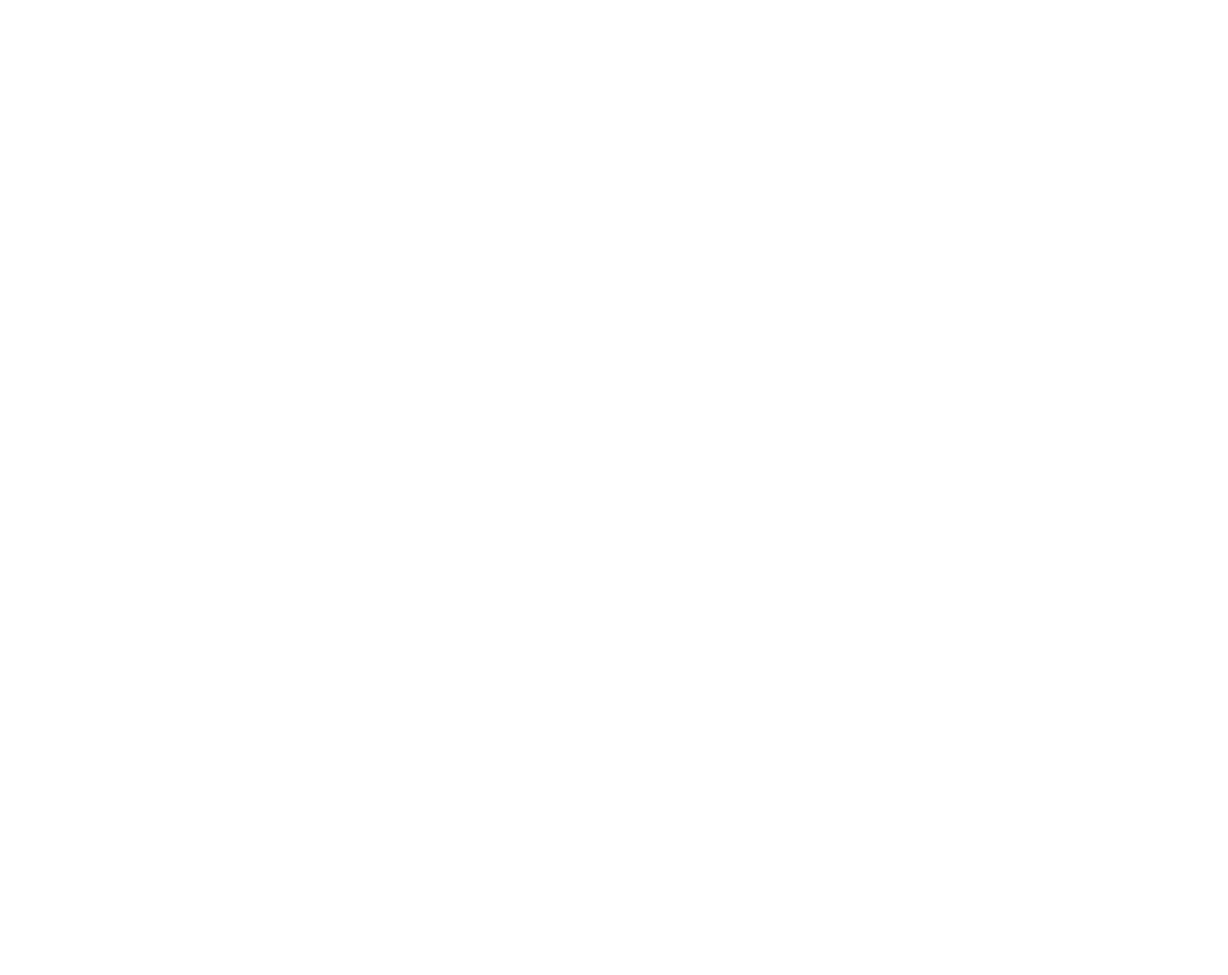
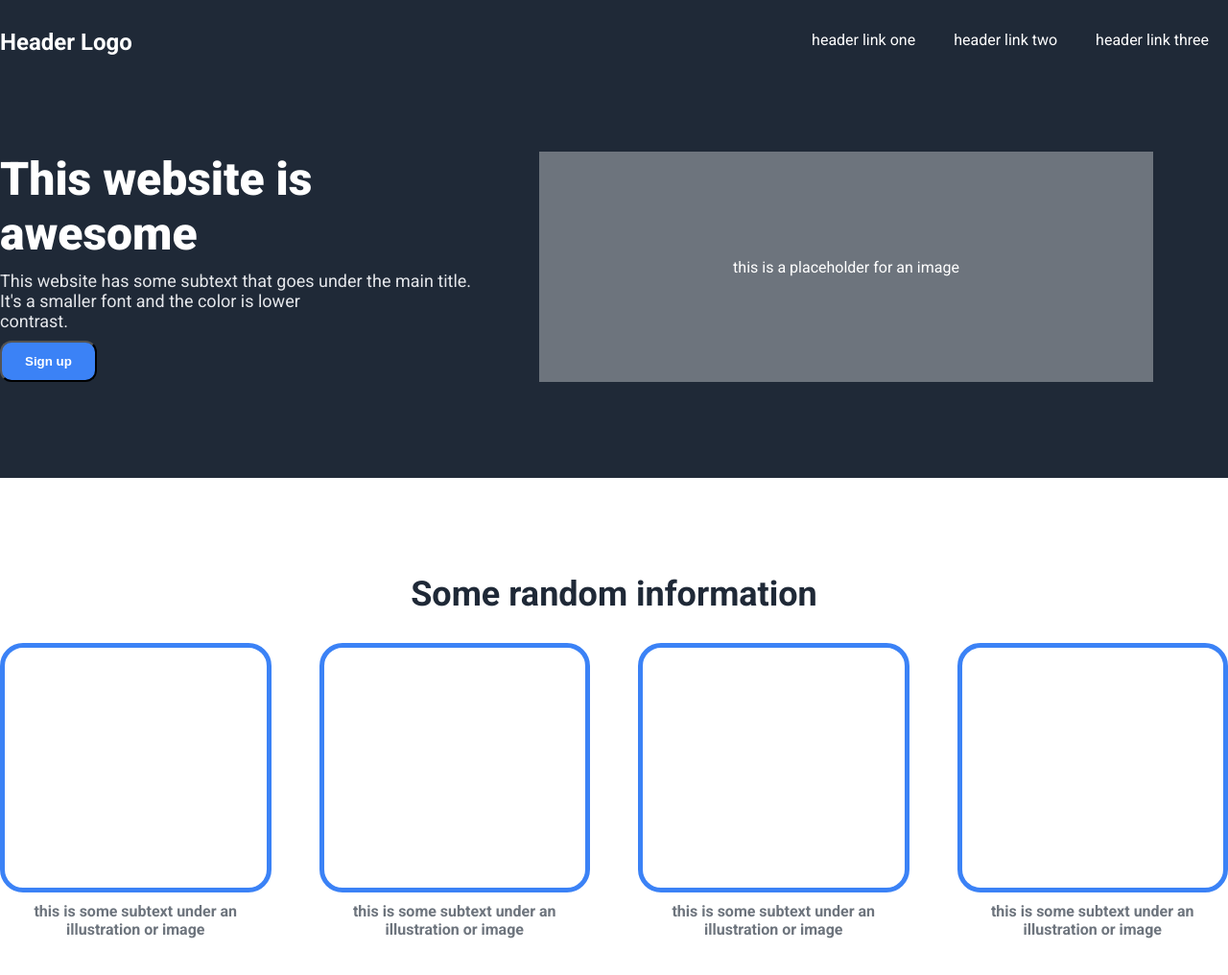
Before and after one commit to code-shams/odin-fundamental1, a plain HTML site: page index.html in a window 1280 px wide. Shown: the whole page at 96% size. Before the commit the page ends 800 px from the top, so only its background shows below. Drawn offline with Linux system fonts and the light colour scheme.

Commit message:
Added navbar, banner section and cards-section

```diff
--- a/index.html
+++ b/index.html
@@ -1,11 +1,61 @@
 <!DOCTYPE html>
 <html lang="en">
-<head>
-    <meta charset="UTF-8">
-    <meta name="viewport" content="width=device-width, initial-scale=1.0">
-    <title>Odin Project 1</title>
-</head>
-<body>
-
-</body>
+    <head>
+        <meta charset="UTF-8" />
+        <meta name="viewport" content="width=device-width, initial-scale=1.0" />
+        <title>Odin Project 1</title>
+        <link rel="stylesheet" href="style.css" />
+    </head>
+    <body class="primary-font">
+        <header class="header">
+            <nav class="default-width">
+                <div class="nav-logo">
+                    <h1>Header Logo</h1>
+                </div>
+                <div class="nav-links-container">
+                    <ul class="nav-links">
+                        <li><a href=""></a>header link one</li>
+                        <li><a href=""></a>header link two</li>
+                        <li><a href=""></a>header link three</li>
+                    </ul>
+                </div>
+            </nav>
+            <div class="banner-container default-width">
+                <div class="banner-text-content">
+                    <h1>This website is awesome</h1>
+                    <p>
+                        This website has some subtext that goes under the main
+                        title. It's a smaller font and the color is lower <br />
+                        contrast.
+                    </p>
+                    <button>Sign up</button>
+                </div>
+                <div class="banner-image">
+                    <div>
+                        <p>this is a placeholder for an image</p>
+                    </div>
+                </div>
+            </div>
+        </header>
+        <main>
+            <div class="cards-section default-width">
+                <div>
+                    <h1 class="card-header">Some random information</h1>
+                </div>
+                <div class="cards-container">
+                    <div class="card"></div>
+                    <div class="card"></div>
+                    <div class="card"></div>
+                    <div class="card"></div>
+                </div>
+                <div class="cards-container">
+                    <div class="card-text">this is some subtext under an illustration or image</div>
+                    <div class="card-text">this is some subtext under an illustration or image</div>
+                    <div class="card-text">this is some subtext under an illustration or image</div>
+                    <div class="card-text">this is some subtext under an illustration or image</div>
+                </div>
+            </div>
+        </main>
+        <footer></footer>
+    </body>
 </html>
--- /dev/null
+++ b/style.css
@@ -0,0 +1,108 @@
+@import url("https://fonts.googleapis.com/css2?family=Roboto:ital,wght@0,100..900;1,100..900&display=swap");
+* {
+    margin: 0;
+    padding: 0;
+}
+
+.primary-font {
+    font-family: "Roboto", serif;
+}
+.default-width {
+    max-width: 1280px;
+    margin: 0 auto;
+}
+.default-bg {
+    background-color: #1f2937;
+}
+
+.header {
+    background: #1f2937;
+}
+
+nav {
+    color: white;
+    display: flex;
+    justify-content: space-between;
+    padding-top: 30px;
+}
+.nav-links {
+    display: flex;
+}
+
+.nav-links li {
+    list-style: none;
+    padding: 0 20px;
+}
+.nav-links a {
+    text-decoration: none;
+    color: #e5e7eb;
+    font-size: 18px;
+}
+
+.banner-container {
+    display: flex;
+    color: white;
+    margin-top: 100px;
+    gap: 50px;
+    padding-bottom: 100px;
+}
+
+.banner-text-content {
+    width: 40%;
+}
+.banner-text-content h1 {
+    font-size: 48px;
+    font-weight: 900;
+}
+.banner-text-content p {
+    color: #e5e7eb;
+    font-size: 18px;
+    margin-top: 10px;
+}
+.banner-text-content button {
+    background-color: #3b82f6;
+    padding: 12px 24px;
+    border-radius: 12px;
+    color: white;
+    font-weight: 700;
+    margin-top: 10px;
+}
+.banner-image {
+    background: #6d747d;
+    display: flex;
+    align-items: center;
+    width: 50%;
+    justify-content: center;
+}
+.cards-section {
+    margin-top: 100px;
+    margin-bottom: 200px;
+}
+.card-header {
+    color: #1f2937;
+    font-size: 36px;
+    font-weight: 700;
+    text-align: center;
+    margin-bottom: 30px;
+}
+
+.cards-container {
+    display: flex;
+    gap: 50px;
+    justify-content: center;
+}
+
+.card {
+    width: 25%;
+    height: 250px;
+    border: 5px solid #3b82f6;
+    border-radius: 24px;
+}
+
+.card-text {
+    margin-top: 10px;
+    color: #6d747d;
+    font-weight: 700;
+    text-align: center;
+    width: 25%;
+}
```
